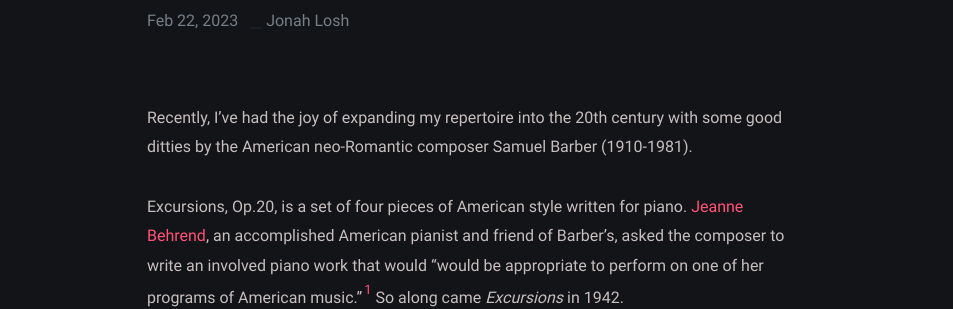
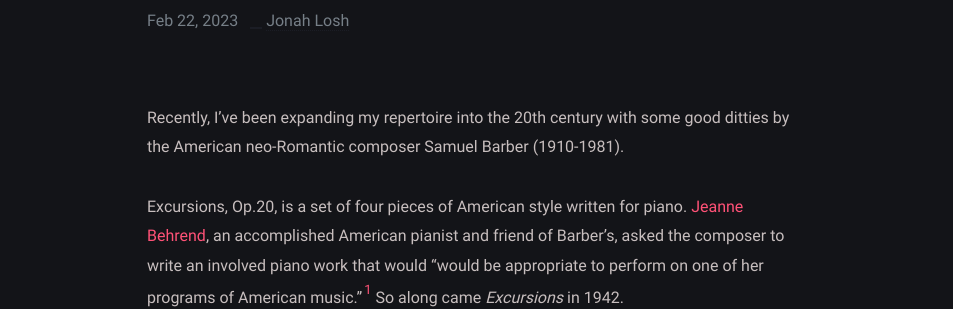
Before and after one commit to atrial-albumen/atrial-albumen.github.io, a Jekyll site: the page built from _posts/2023-02-22-barber-excursion-no1/2023-02-22-barber-excursion-no1.md, in a window 1280 px wide and 900 px high, cut to the strip 0-858 px from the top of the window. Shown: the part 290-599 px from the top of the strip, without its empty margins (163-1116 px from the left). Built offline with Jekyll 4.4.1, drawn with Linux system fonts in a browser that asks for light colours; some web fonts are replaced.

Commit message:
Update 2023-02-22-barber-excursion-no1.md

```diff
--- a/_posts/2023-02-22-barber-excursion-no1/2023-02-22-barber-excursion-no1.md
+++ b/_posts/2023-02-22-barber-excursion-no1/2023-02-22-barber-excursion-no1.md
@@ -6,7 +6,7 @@ tags: [theory]
 description: A closer look into Samuel Barber's first Excursion.
 ---
 
-Recently, I've had the joy of expanding my repertoire into the 20th century with some good ditties by the American neo-Romantic composer Samuel Barber (1910-1981).
+Recently, I've been expanding my repertoire into the 20th century with some good ditties by the American neo-Romantic composer Samuel Barber (1910-1981).
 
 Excursions, Op.20, is a set of four pieces of American style written for piano. [Jeanne Behrend](https://en.wikipedia.org/wiki/Jeanne_Behrend), an accomplished American pianist and friend of Barber's, asked the composer to write an involved piano work that would "would be appropriate to perform on one of her programs of American music."[^1] So along came _Excursions_ in 1942.
 
```
